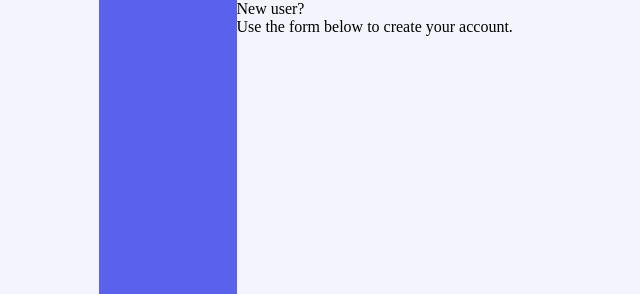
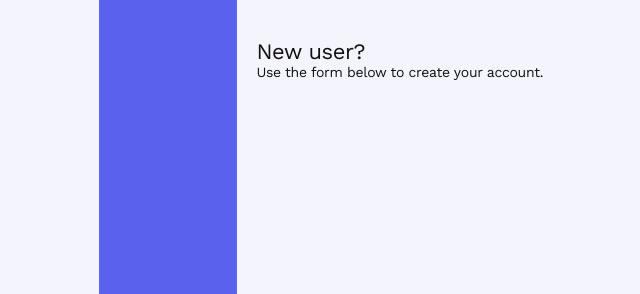
Before and after one commit to ZhEkA717/task-for-work, a website: page src/index.html in a window 1280 px wide. Shown: the top 294 px of the page, without its empty margins (209-849 px from the left). Drawn offline with nearby package versions, Linux system fonts and the light colour scheme.

Commit message:
feat: add titles for form

```diff
--- a/src/index.html
+++ b/src/index.html
@@ -15,10 +15,9 @@
             <div class="form-aside__title">Sign up</div>
         </aside>
         <section class="main">
-            <div class="main__description">
-                <div class="main__description__title">New user?</div>
-                <div class="main__description__subtitle">Use the form below to create your account.</div>
-            </div>
+            <div class="main__title">New user?</div>
+            <div class="main__subtitle">Use the form below to create your account.</div>
+
             <form action="" class="main__form">
 
             </form>
--- a/src/sass/blocks/_form.scss
+++ b/src/sass/blocks/_form.scss
@@ -0,0 +1,18 @@
+.main {
+    padding: 39px 20px;
+
+    &__title {
+        font-family: "Work Sans";
+        font-size: 22px;
+        color: $dark-color-text;
+        font-weight: 500px;
+        letter-spacing: -0.46px;
+    }
+
+    &__subtitle {
+        font-family: "Work Sans";
+        font-size: 14px;
+        color: $dark-color-text;
+        letter-spacing: -0.3px;
+    }
+}
--- a/src/sass/style.scss
+++ b/src/sass/style.scss
@@ -1,6 +1,7 @@
 @import './base/variables';
 
 @import './blocks/form-aside';
+@import './blocks/form';
 
 * {
     margin: 0;
```
Also changed, not shown: src/css/style.min.css.
